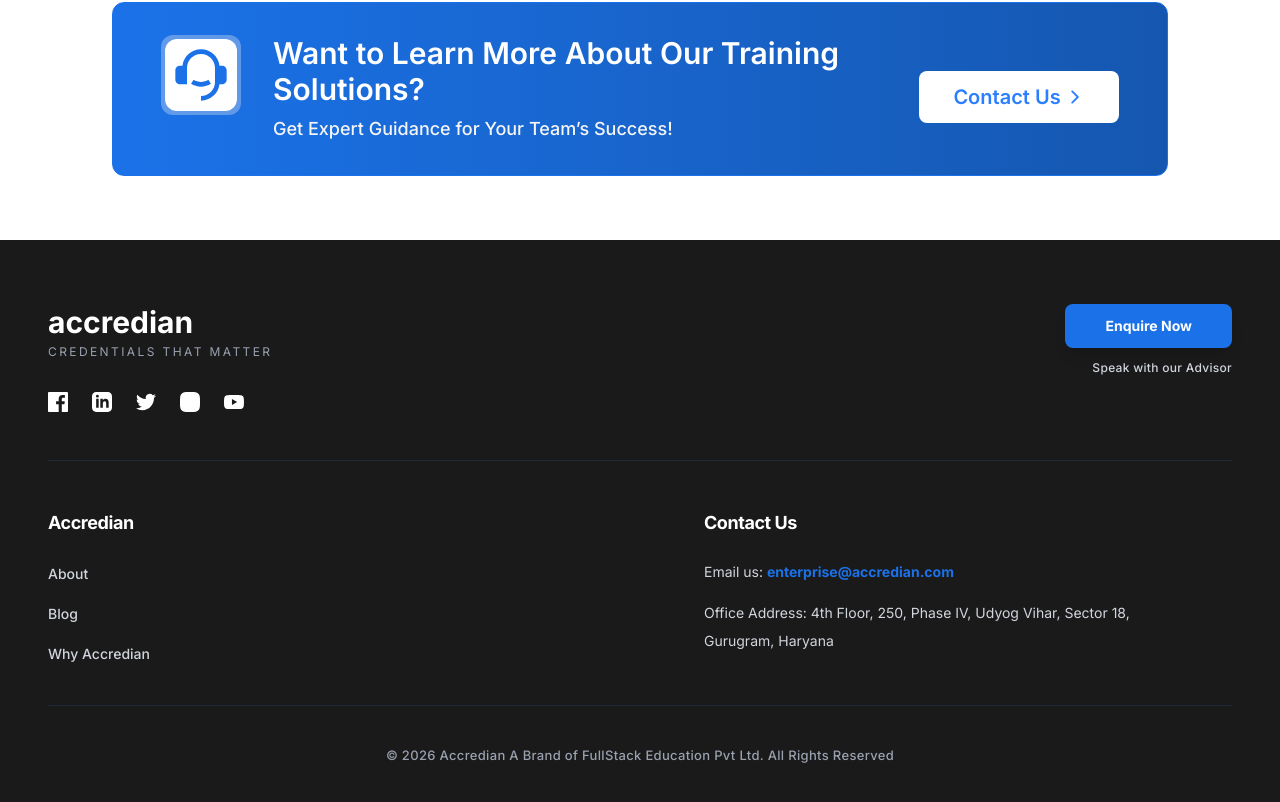
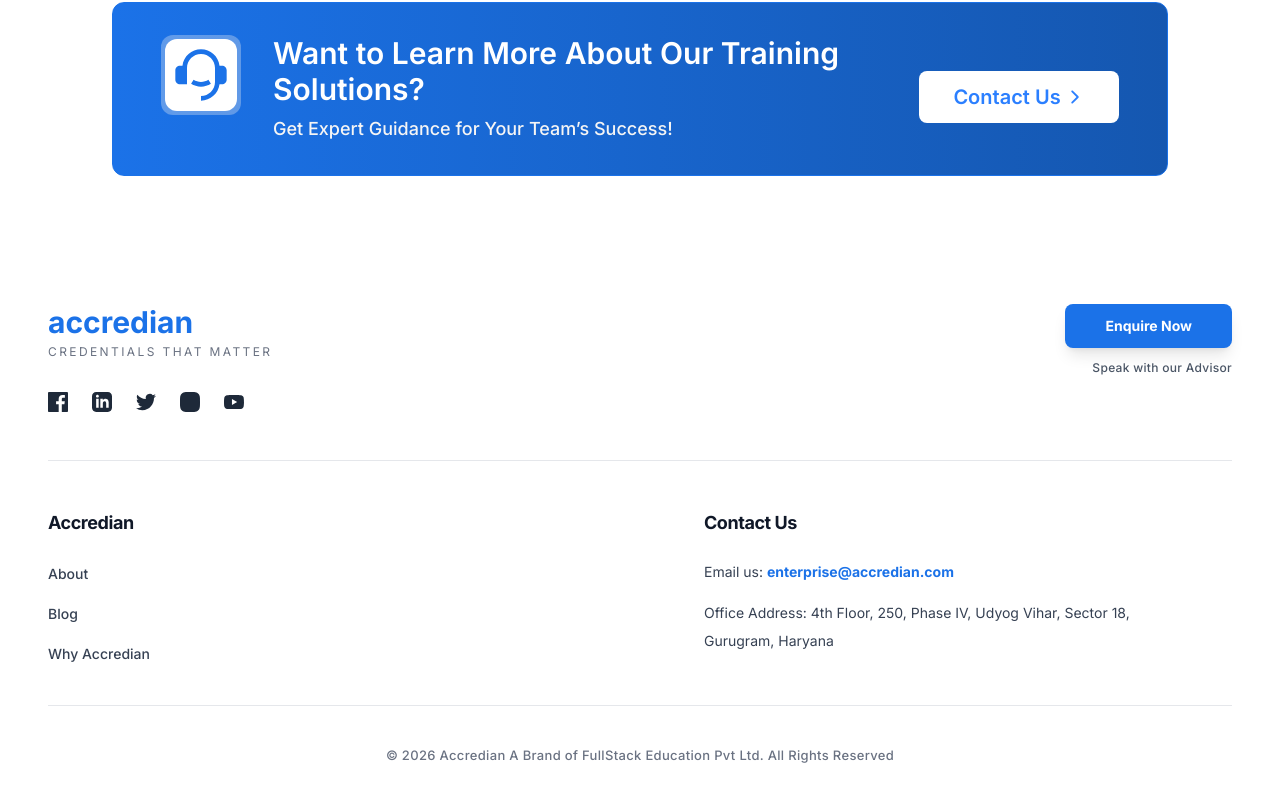
Before and after one commit to arjav-14/accredian-clone, a Next.js app: page / in a window 1280 px wide. Shown: the part 6686-7488 px from the top of the page. Built offline with nearby package versions, Linux system fonts and the light colour scheme.

Commit message:
made changes

```diff
--- a/app/components/Clients.js
+++ b/app/components/Clients.js
@@ -36,15 +36,15 @@
           </ul>
         </div>
 
-          <div className="block sm:hidden relative w-full overflow-hidden py-4">
-            <div className="flex whitespace-nowrap animate-marquee">
-              {[...clients, ...clients].map((url, idx) => (
-                <div key={`client-mobile-${idx}`} className="flex justify-center items-center px-8 min-w-[140px]">
-                  <img src={url} alt="client" className="w-16 h-10 object-contain" />
-                </div>
-              ))}
-            </div>
+        <div className="block sm:hidden relative w-full overflow-hidden py-6">
+          <div className="flex whitespace-nowrap animate-marquee">
+            {[...clients, ...clients, ...clients].map((url, idx) => (
+              <div key={`client-mobile-${idx}`} className="flex justify-center items-center px-10 min-w-[160px]">
+                <img src={url} alt="client" className="w-24 h-12 object-contain" />
+              </div>
+            ))}
           </div>
+        </div>
       </div>
     </div>
   );
--- a/app/components/FAQs.js
+++ b/app/components/FAQs.js
@@ -49,14 +49,14 @@
   ];
 
   return (
-    <div className="faqs w-full mt-20 sm:mt-32 flex flex-col items-center px-4 max-w-6xl mx-auto">
+    <div id="faqs" className="faqs w-full mt-20 sm:mt-32 flex flex-col items-center px-4 max-w-6xl mx-auto relative">
       <div className="text-left w-full mb-16">
         <h2 className="text-3xl sm:text-4xl font-bold text-gray-900 leading-tight font-circular">
           Frequently Asked <span className="text-universal">Questions</span>
         </h2>
       </div>
 
-      <div id="faqs" className="absolute -top-[100px] left-0 pointer-events-none"></div>
+
 
       <div className="w-full flex flex-col md:flex-row gap-8 lg:gap-16">
 
--- a/app/components/Footer.js
+++ b/app/components/Footer.js
@@ -26,7 +26,7 @@
   ];
 
   return (
-    <footer className="w-full bg-[#1A1A1A] pt-10 md:pt-16 pb-10 xl:px-12 px-6">
+    <footer className="w-full bg-[#1A1A1A] md:bg-white pt-10 md:pt-16 pb-10 xl:px-12 px-6">
       <div className="max-w-[85rem] mx-auto">
 
         {/* Top Section */}
@@ -34,12 +34,12 @@
           {/* Logo and Socials */}
           <div className="flex flex-col items-start">
             <div className="mb-8">
-               <h1 className="text-white text-3xl font-bold font-circular">accredian</h1>
-               <p className="text-gray-400 text-xs tracking-[0.2em] font-circular mt-1 uppercase">credentials that matter</p>
+               <h1 className="text-white md:text-universal text-3xl font-bold font-circular">accredian</h1>
+               <p className="text-gray-400 md:text-gray-500 text-xs tracking-[0.2em] font-circular mt-1 uppercase">credentials that matter</p>
             </div>
             <div className="flex space-x-6">
               {socialIcons.map((social) => (
-                <Link key={social.name} href="#" className="text-white hover:text-universal transition-colors">
+                <Link key={social.name} href="#" className="text-white md:text-gray-800 hover:text-universal transition-colors">
                   {social.svg}
                 </Link>
               ))}
@@ -54,21 +54,21 @@
             >
               Enquire Now
             </button>
-            <p className="text-gray-300 text-xs mt-3 font-circular font-medium tracking-wide">Speak with our Advisor</p>
+            <p className="text-gray-300 md:text-gray-600 text-xs mt-3 font-circular font-medium tracking-wide">Speak with our Advisor</p>
           </div>
         </div>
 
-        <hr className="border-gray-800 mb-12" />
+        <hr className="border-gray-800 md:border-gray-200 mb-12" />
 
         {/* Middle Section: Links and Contact */}
         <div className="grid grid-cols-1 md:grid-cols-2 gap-12 md:gap-32 mb-10 text-left">
           {/* Company Links */}
           <div className="flex flex-col items-start">
-            <h3 className="text-lg font-bold text-white mb-6 font-circular tracking-tight">Accredian</h3>
+            <h3 className="text-lg font-bold text-white md:text-gray-900 mb-6 font-circular tracking-tight">Accredian</h3>
             <ul className="space-y-4">
               {['About', 'Blog', 'Why Accredian'].map((item) => (
                 <li key={item}>
-                  <Link href="#" className="text-gray-300 hover:text-white transition-colors text-sm font-circular font-medium">
+                  <Link href="#" className="text-gray-300 md:text-gray-700 hover:text-universal transition-colors text-sm font-circular font-medium">
                     {item}
                   </Link>
                 </li>
@@ -78,12 +78,12 @@
 
           {/* Contact Details */}
           <div className="flex flex-col items-start">
-            <h3 className="text-lg font-bold text-white mb-6 font-circular tracking-tight">Contact Us</h3>
+            <h3 className="text-lg font-bold text-white md:text-gray-900 mb-6 font-circular tracking-tight">Contact Us</h3>
             <div className="space-y-4">
-              <p className="text-sm text-gray-300 font-circular leading-relaxed">
-                Email us: <Link href="mailto:enterprise@accredian.com" className="text-[#1b72e8] hover:underline font-bold">enterprise@accredian.com</Link>
+              <p className="text-sm text-gray-300 md:text-gray-700 font-circular leading-relaxed">
+                Email us: <Link href="mailto:enterprise@accredian.com" className="text-universal hover:underline font-bold">enterprise@accredian.com</Link>
               </p>
-              <p className="text-sm text-gray-300 leading-7 font-circular">
+              <p className="text-sm text-gray-300 md:text-gray-700 leading-7 font-circular">
                 Office Address: 4th Floor, 250, Phase IV, Udyog Vihar, Sector 18, <br className="hidden md:block" />
                 Gurugram, Haryana
               </p>
@@ -91,11 +91,11 @@
           </div>
         </div>
 
-        <hr className="border-gray-800 mb-10" />
+        <hr className="border-gray-800 md:border-gray-200 mb-10" />
 
         {/* Bottom Section: Copyright */}
         <div className="text-left md:text-center">
-          <p className="text-gray-400 text-[13px] font-circular font-medium tracking-wide">
+          <p className="text-gray-400 md:text-gray-500 text-[13px] font-circular font-medium tracking-wide">
             © 2026 Accredian A Brand of FullStack Education Pvt Ltd. All Rights Reserved
           </p>
         </div>
--- a/app/page.js
+++ b/app/page.js
@@ -26,7 +26,7 @@
     <div className="w-full overflow-hidden">
       <Navbar onEnquire={openModal} />
 
-      <div className="flex justify-center items-start">
+      <div id="home" className="flex justify-center items-start">
         <div className="max-w-[85rem] w-full">
           <Hero onEnquire={openModal} />
         </div>
```
Also changed, not shown: app/components/Navbar.js (+6 -7 lines).
